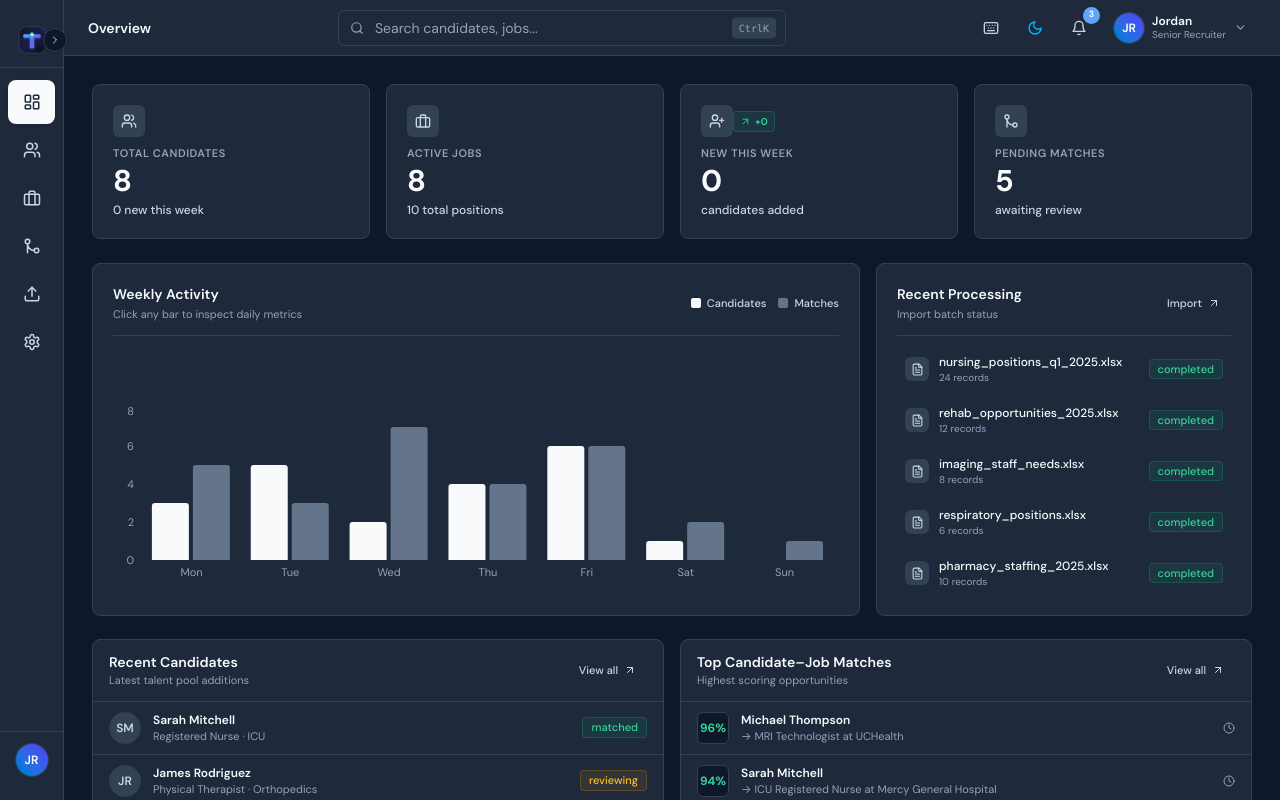
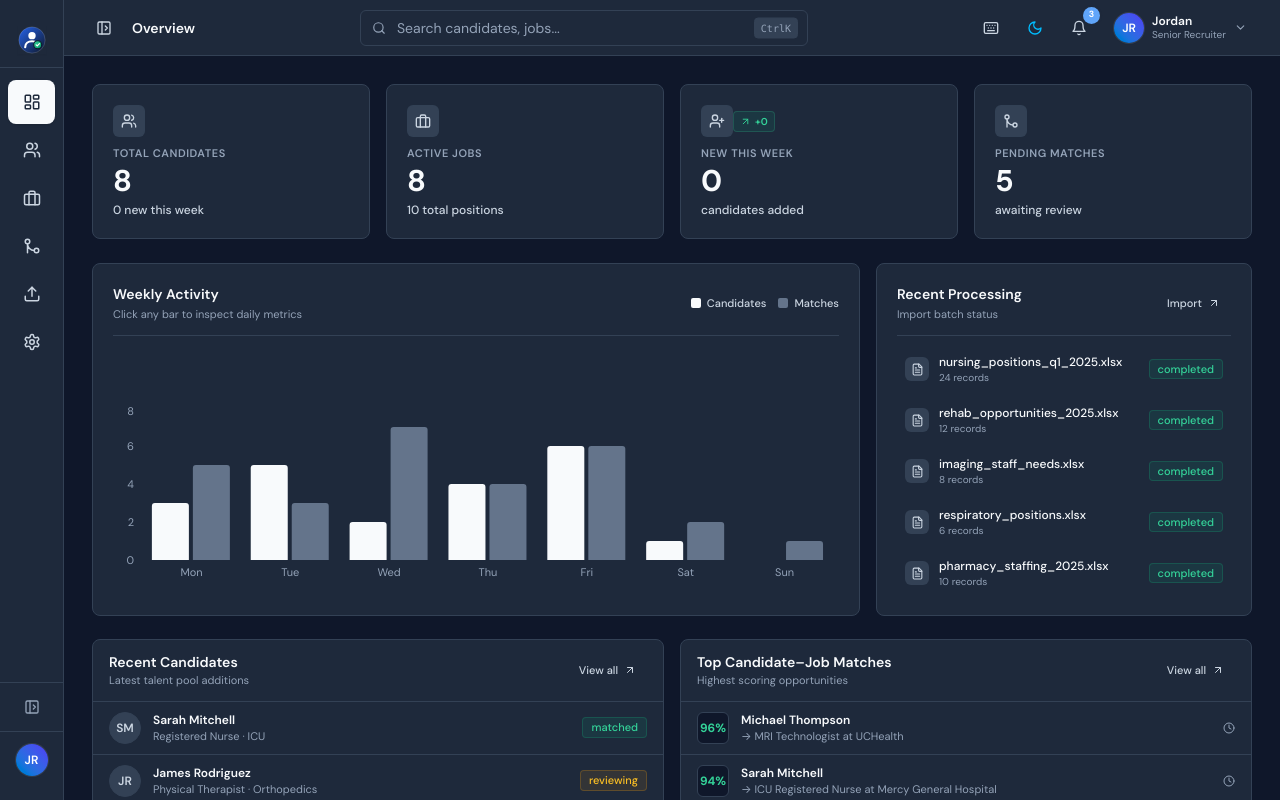
Before and after one commit to codewithabhiishek/TalentMatch, a React (Vite) app: page / in a window 1280 px wide. Both pictures are taken after a click on the button 211 px from the left and 39 px from the top of the page. Built offline with nearby package versions, Linux system fonts and the light colour scheme.

Commit message:
fix(ui): restore original favicon and implement standard sidebar panel toggle controls

```diff
--- a/src/components/Layout.tsx
+++ b/src/components/Layout.tsx
@@ -3,7 +3,7 @@ import {
   LayoutDashboard, Users, Briefcase, GitMerge, Upload, Settings,
   Search, Bell, BellOff, Menu, X, ChevronLeft, ChevronRight, User, LogOut,
   CheckCircle, CheckCircle2, AlertTriangle, Info, XCircle, Sun, Moon, Sparkles, ChevronDown,
-  Keyboard
+  Keyboard, PanelLeftClose, PanelLeftOpen
 } from 'lucide-react';
 import { useAppStore } from '../store';
 import { Page, Notification } from '../types';
@@ -148,53 +148,42 @@ export function Layout({ children }: { children: React.ReactNode }) {
         safe-area-top safe-area-bottom
       `}>
         {/* Logo & Header */}
-        <div className={`flex items-center h-14 border-b border-[var(--color-border)] relative ${sidebarCollapsed ? 'justify-center px-2' : 'justify-between px-4'}`}>
+        <div className={`flex items-center h-14 border-b border-[var(--color-border)] ${sidebarCollapsed ? 'justify-center px-2' : 'justify-between px-4'}`}>
           {sidebarCollapsed ? (
-            <div className="relative group/toggle flex items-center justify-center w-full">
             <button
               onClick={() => { navigateTo('overview'); }}
-                className="w-9 h-9 rounded-lg flex items-center justify-center hover:bg-[var(--color-surface-tertiary)] transition-transform hover:scale-105 focus-visible:outline-none cursor-pointer"
-                title="TalentMatch ATS — Click to go to Overview"
+              className="w-10 h-10 rounded-lg flex items-center justify-center hover:bg-[var(--color-surface-tertiary)] transition-transform hover:scale-105 focus-visible:outline-none cursor-pointer"
+              title="TalentFlow ATS — Overview"
             >
               <img
                 src="/favicon.svg"
-                  alt="TalentMatch Logo"
-                  className="w-7 h-7 rounded-lg flex-shrink-0 object-contain shadow-xs"
+                alt="TalentFlow Logo"
+                className="w-7 h-7 flex-shrink-0 object-contain shadow-xs"
               />
             </button>
-              {/* Floating expand handle centered on the sidebar edge */}
-              <button
-                onClick={toggleSidebar}
-                className="hidden lg:flex absolute -right-3 top-1/2 -translate-y-1/2 w-6 h-6 rounded-full bg-[var(--color-surface-secondary)] border border-[var(--color-border)] shadow-sm text-[var(--color-text-secondary)] hover:text-[var(--color-text-primary)] hover:border-[var(--color-accent)] hover:bg-[var(--color-surface-tertiary)] hover:scale-110 active:scale-95 items-center justify-center transition-all z-30 cursor-pointer"
-                aria-label="Expand sidebar"
-                title={`Expand Sidebar (${modifierLabel}B)`}
-              >
-                <ChevronRight size={12} />
-              </button>
-            </div>
           ) : (
             <>
               <button
                 onClick={() => { navigateTo('overview'); setMobileSidebarOpen(false); }}
                 className="flex items-center gap-2.5 focus-visible:outline-none text-left min-w-0 group cursor-pointer"
-                title="TalentMatch ATS (G then O)"
+                title="TalentFlow ATS (G then O)"
               >
                 <img
                   src="/favicon.svg"
-                  alt="TalentMatch Logo"
-                  className="w-7 h-7 rounded-lg flex-shrink-0 object-contain shadow-xs group-hover:scale-105 transition-transform"
+                  alt="TalentFlow Logo"
+                  className="w-7 h-7 flex-shrink-0 object-contain shadow-xs group-hover:scale-105 transition-transform"
                 />
                 <span className="font-semibold text-sm text-[var(--color-text-primary)] tracking-tight truncate">
-                  TalentMatch
+                  TalentFlow
                 </span>
               </button>
               <button
                 onClick={toggleSidebar}
-                className="hidden lg:flex w-6 h-6 items-center justify-center rounded-md hover:bg-[var(--color-surface-tertiary)] text-[var(--color-text-tertiary)] hover:text-[var(--color-text-primary)] transition-all ml-auto cursor-pointer"
+                className="hidden lg:flex w-7 h-7 items-center justify-center rounded-md hover:bg-[var(--color-surface-tertiary)] text-[var(--color-text-tertiary)] hover:text-[var(--color-text-primary)] transition-all ml-auto cursor-pointer"
                 aria-label="Collapse sidebar"
                 title={`Collapse Sidebar (${modifierLabel}B)`}
               >
-                <ChevronLeft size={14} />
+                <PanelLeftClose size={16} />
               </button>
               <button
                 onClick={() => setMobileSidebarOpen(false)}
@@ -244,6 +233,28 @@ export function Layout({ children }: { children: React.ReactNode }) {
           ))}
         </nav>
 
+        {/* Sidebar Toggle Action */}
+        <div className="p-2 border-t border-[var(--color-border)] hidden lg:block">
+          <button
+            onClick={toggleSidebar}
+            className={`w-full flex items-center gap-2.5 px-2.5 py-2 rounded-lg text-xs font-medium text-[var(--color-text-tertiary)] hover:text-[var(--color-text-primary)] hover:bg-[var(--color-surface-tertiary)] transition-colors cursor-pointer ${sidebarCollapsed ? 'justify-center' : ''}`}
+            title={sidebarCollapsed ? `Expand Sidebar (${modifierLabel}B)` : `Collapse Sidebar (${modifierLabel}B)`}
+            aria-label={sidebarCollapsed ? 'Expand sidebar' : 'Collapse sidebar'}
+          >
+            {sidebarCollapsed ? (
+              <PanelLeftOpen size={16} />
+            ) : (
+              <>
+                <PanelLeftClose size={16} />
+                <span className="truncate">Collapse Sidebar</span>
+                <kbd className="ml-auto text-[10px] font-mono px-1.5 py-0.5 bg-[var(--color-surface-tertiary)] rounded text-[var(--color-text-tertiary)]">
+                  {modifierLabel}B
+                </kbd>
+              </>
+            )}
+          </button>
+        </div>
+
         {/* User section */}
         <div className={`border-t border-[var(--color-border)] p-3 ${sidebarCollapsed ? 'flex justify-center' : ''}`}>
           {sidebarCollapsed ? (
@@ -269,8 +280,8 @@ export function Layout({ children }: { children: React.ReactNode }) {
         {/* Header */}
         <header className="relative flex items-center justify-between h-14 px-3 sm:px-4 lg:px-6 bg-[var(--color-surface)] border-b border-[var(--color-border)] flex-shrink-0 z-30 transition-colors duration-150 gap-2 sm:gap-4">
           {isNavigating && <div className="top-nav-loader" />}
-          {/* Left section: mobile menu toggle & page title */}
-          <div className="flex items-center gap-2 sm:gap-4 flex-shrink-0">
+          {/* Left section: mobile menu toggle, desktop expand & page title */}
+          <div className="flex items-center gap-2 sm:gap-3 flex-shrink-0">
             <button
               onClick={() => setMobileSidebarOpen(true)}
               className="lg:hidden w-9 h-9 min-w-[36px] flex items-center justify-center rounded-lg hover:bg-[var(--color-surface-tertiary)] text-[var(--color-text-secondary)] transition-colors flex-shrink-0 cursor-pointer active:scale-95"
@@ -278,6 +289,17 @@ export function Layout({ children }: { children: React.ReactNode }) {
             >
               <Menu size={18} />
             </button>
+
+            {sidebarCollapsed && (
+              <button
+                onClick={toggleSidebar}
+                className="hidden lg:flex w-8 h-8 items-center justify-center rounded-lg hover:bg-[var(--color-surface-tertiary)] text-[var(--color-text-secondary)] hover:text-[var(--color-text-primary)] transition-colors cursor-pointer"
+                aria-label="Expand sidebar"
+                title={`Expand Sidebar (${modifierLabel}B)`}
+              >
+                <PanelLeftOpen size={16} />
+              </button>
+            )}
 
             <h1 className="text-sm font-semibold text-[var(--color-text-primary)] hidden md:block whitespace-nowrap">
               {getPageTitle()}
```
Also changed, not shown: public/favicon.svg, public/logo.svg. Lines whose indentation alone changed are shown as unchanged.
